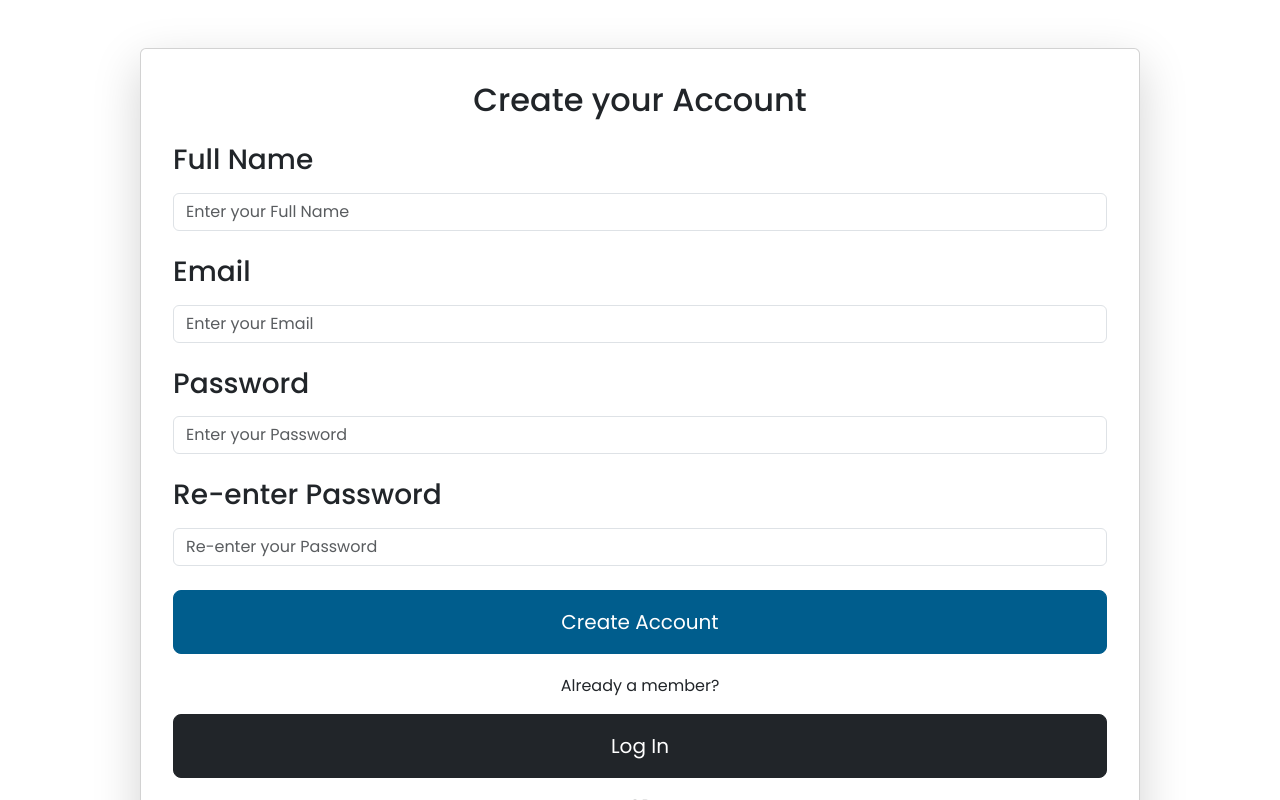
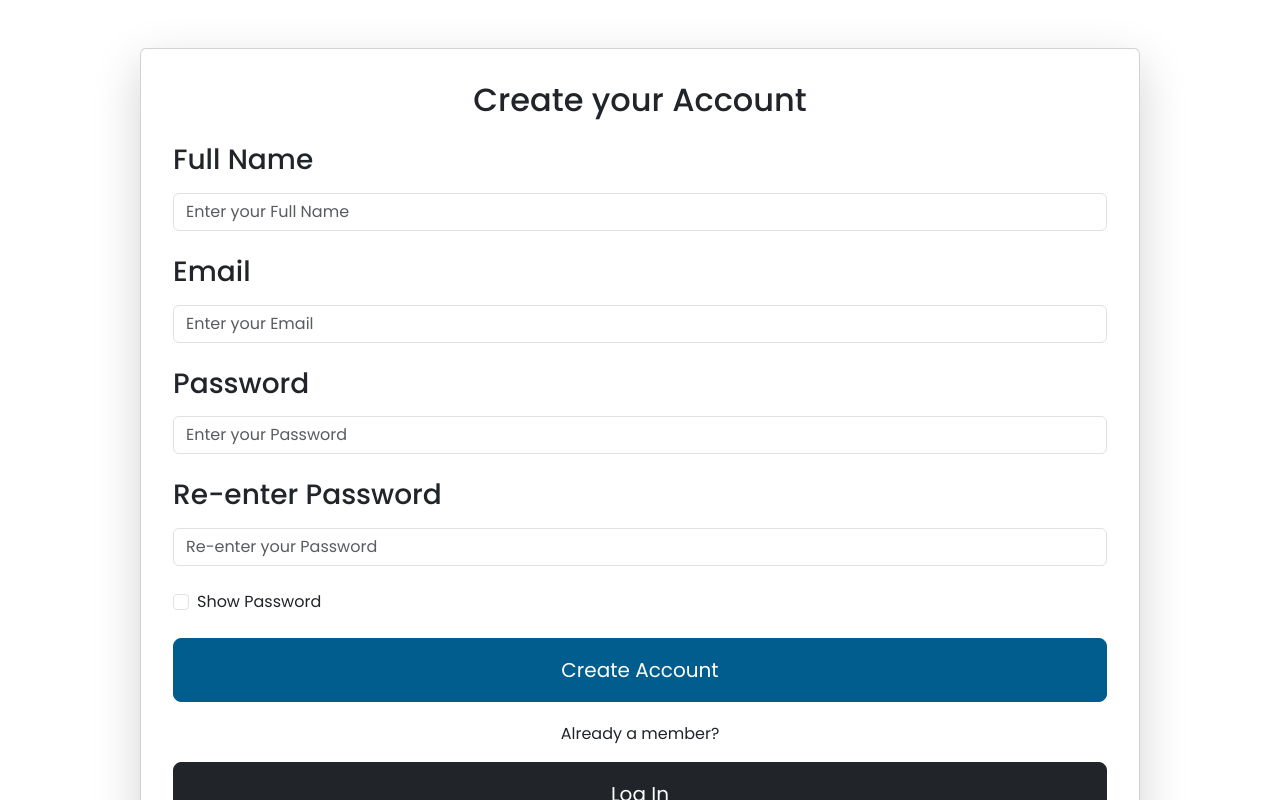
Before and after one commit to TheCodingWizard27/Capstone, a React (Create React App) app in the folder frontend/: page /register in a window 1280 px wide. Shown: the top 800 px of the page. Built offline with nearby package versions, Linux system fonts and the light colour scheme; no server answers.

Commit message:
Show Password checkbox

```diff
--- a/frontend/src/pages/register.js
+++ b/frontend/src/pages/register.js
@@ -14,6 +14,9 @@ const Register = () => {
   const [confirmPassword, setConfirmPassword] = useState(''); // Corrected naming
   const [isRegistering, setIsRegistering] = useState(false);
   const [errorMessage, setErrorMessage] = useState('');
+
+  // State to toggle password visibility for both password fields
+  const [showPassword, setShowPassword] = useState(false);
 
   // Redirect if user is already logged in
   if (userLoggedIn) {
@@ -103,7 +106,7 @@ const Register = () => {
                   </Form.Label>
                   <Form.Control
                     size="md"
-                    type="password"
+                    type={showPassword ? 'text' : 'password'}  // Toggle between 'text' and 'password' type
                     placeholder="Enter your Password"
                     value={password}
                     onChange={(e) => setPassword(e.target.value)}
@@ -118,11 +121,21 @@ const Register = () => {
                   </Form.Label>
                   <Form.Control
                     size="md"
-                    type="password"
+                    type={showPassword ? 'text' : 'password'}  // Toggle between 'text' and 'password' type
                     placeholder="Re-enter your Password"
                     value={confirmPassword}
                     onChange={(e) => setConfirmPassword(e.target.value)}
                     disabled={isRegistering}
+                  />
+                </Form.Group>
+
+                {/* Checkbox for Show/Hide Password */}
+                <Form.Group controlId="formBasicCheckbox" className="mb-4">
+                  <Form.Check
+                    type="checkbox"
+                    label={showPassword ? 'Hide Password' : 'Show Password'}
+                    checked={showPassword}
+                    onChange={(e) => setShowPassword(e.target.checked)}  // Toggle showPassword state
                   />
                 </Form.Group>
 
--- a/frontend/src/pages/signIn.js
+++ b/frontend/src/pages/signIn.js
@@ -1,6 +1,6 @@
 import React, { useState } from 'react';
 import { Container, Row, Col, Form, Button, Card } from 'react-bootstrap';
-import { FaGoogle } from 'react-icons/fa';
+import { FaGoogle } from 'react-icons/fa'; // Import only Google icon now
 import { Link, useNavigate } from 'react-router-dom';
 
 import { doSignInWithEmailAndPassword, doSignInWithGoogle } from '../Firebase/auth';
@@ -14,6 +14,9 @@ const SignIn = () => {
   const [password, setPassword] = useState('');
   const [isSigningIn, setIsSigningIn] = useState(false);
   const [errorMessage, setErrorMessage] = useState('');
+
+  // State to toggle password visibility
+  const [showPassword, setShowPassword] = useState(false);
 
   const onSubmit = async (e) => {
     e.preventDefault();
@@ -91,11 +94,21 @@ const SignIn = () => {
                   </Form.Label>
                   <Form.Control
                     size="md"
-                    type="password"
+                    type={showPassword ? 'text' : 'password'}  // Toggle between 'text' and 'password' type
                     placeholder="Enter your Password"
                     value={password}
                     onChange={(e) => setPassword(e.target.value)}
                     disabled={isSigningIn}
+                  />
+                </Form.Group>
+
+                {/* Checkbox for Show/Hide Password */}
+                <Form.Group controlId="formBasicCheckbox" className="mb-4">
+                  <Form.Check
+                    type="checkbox"
+                    label={showPassword ? 'Hide Password' : 'Show Password'}
+                    checked={showPassword}
+                    onChange={(e) => setShowPassword(e.target.checked)}  // Toggle showPassword state
                   />
                 </Form.Group>
 
```
